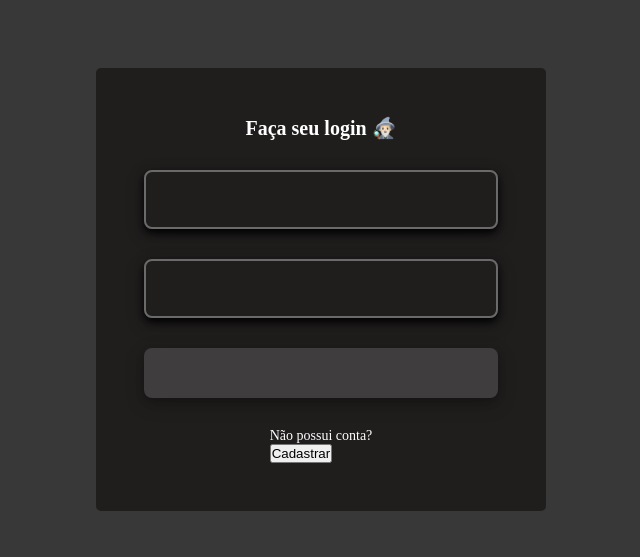
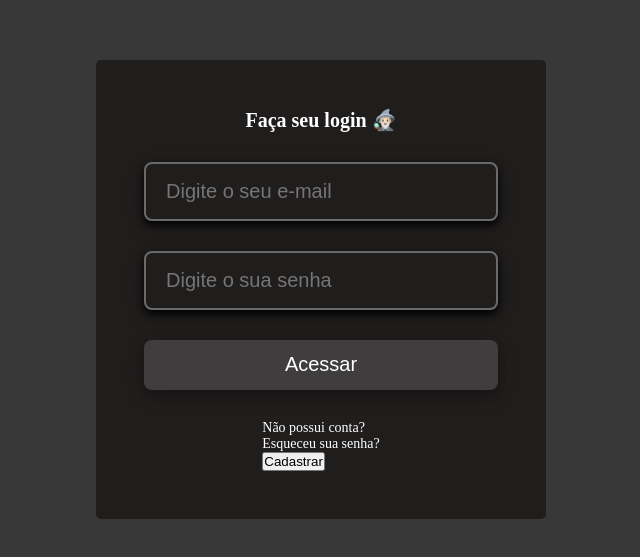
Before and after one commit to kamijidias/MyPortal, a React (Create React App) app in the folder myportal-frontend/: page / in a window 1280 px wide. Shown: the part 111-668 px from the top of the page, without its empty margins (319-959 px from the left). Built offline with nearby package versions, Linux system fonts and the light colour scheme.

Commit message:
criado os componentes button, input, adicionado as propriedades, passando como parametro e suas tipagens

```diff
--- a/myportal-frontend/public/index.html
+++ b/myportal-frontend/public/index.html
@@ -11,7 +11,7 @@
     />
     <link rel="apple-touch-icon" href="%PUBLIC_URL%/logo192.png" />
     <link rel="manifest" href="%PUBLIC_URL%/manifest.json" />
-    <title>React App</title>
+    <title>My Portal</title>
   </head>
   <body>
     <noscript>You need to enable JavaScript to run this app.</noscript>
--- a/myportal-frontend/src/Components/Button/index.tsx
+++ b/myportal-frontend/src/Components/Button/index.tsx
@@ -1,8 +1,22 @@
+import { FormEvent, MouseEvent } from "react";
 import { CustomButton } from "./styles";
 
-const Button = () => {
+interface ButtonProps {
+    type: "submit" | "button" | 'reset';
+    text: string;
+    onClick: (event: MouseEvent<HTMLButtonElement>) => void;
+    disabled?: boolean;
+}
+
+const Button: React.FC<ButtonProps> = ({ type, text, onClick, disabled}) => {
     return (
-        <CustomButton />
+        <CustomButton
+            type={type}
+            onClick={onClick}
+            disabled={disabled}
+        >
+        {text}
+        </CustomButton>
     );
 }
 
--- a/myportal-frontend/src/Components/Input/index.tsx
+++ b/myportal-frontend/src/Components/Input/index.tsx
@@ -1,8 +1,21 @@
 import { CustomInput } from "./styles";
+import { ChangeEvent } from "react";
 
-const Input = () => {
+interface InputProps{
+    name: string;
+    placeHolder: string;
+    onChange: (event: ChangeEvent<HTMLInputElement>) => void;
+    type: string;
+}
+
+const Input: React.FC<InputProps> = ({ name, placeHolder, onChange, type}) => {
     return (
-        <CustomInput />
+        <CustomInput
+            name={name}
+            placeholder={placeHolder}
+            onChange={onChange}
+            type={type}
+        />
     );
 }
 
--- a/myportal-frontend/src/Pages/Login/index.tsx
+++ b/myportal-frontend/src/Pages/Login/index.tsx
@@ -1,17 +1,44 @@
+import { ChangeEvent, MouseEvent } from "react";
 import Button from "../../Components/Button";
 import Input from "../../Components/Input";
 import { Container, Form } from "./styles";
 
-const Login = () => {
+const Login: React.FC = () => {
+
+    const handleSubmit = async (event: MouseEvent<HTMLButtonElement>) => {
+        event.preventDefault();
+        alert('Login ')
+    }
+
+    const handleChanged = (event: ChangeEvent<HTMLInputElement>) => {
+        console.log('teste de digitação',event.target.name, event.target.value)
+    }
+
     return (
         <Container>
             <Form>
                 <h1>Faça seu login 🧙🏻‍♂️</h1>
-                <Input />
-                <Input />
-                <Button />
+                <Input
+                    name= 'email'
+                    placeHolder= 'Digite o seu e-mail'
+                    onChange={handleChanged}
+                    type='email'
+                />
+                <Input
+                    name= 'email'
+                    placeHolder= 'Digite o sua senha'
+                    onChange={handleChanged}
+                    type='password'
+                />
+                <Button
+                    type='submit'
+                    text='Acessar'
+                    onClick={handleSubmit}
+                    // disabled={!inputValidantion()}
+                />
                 <div>
                     <p>Não possui conta?</p>
+                    <p>Esqueceu sua senha?</p>
                     <button>Cadastrar</button>
                 </div>
             </Form>
```
